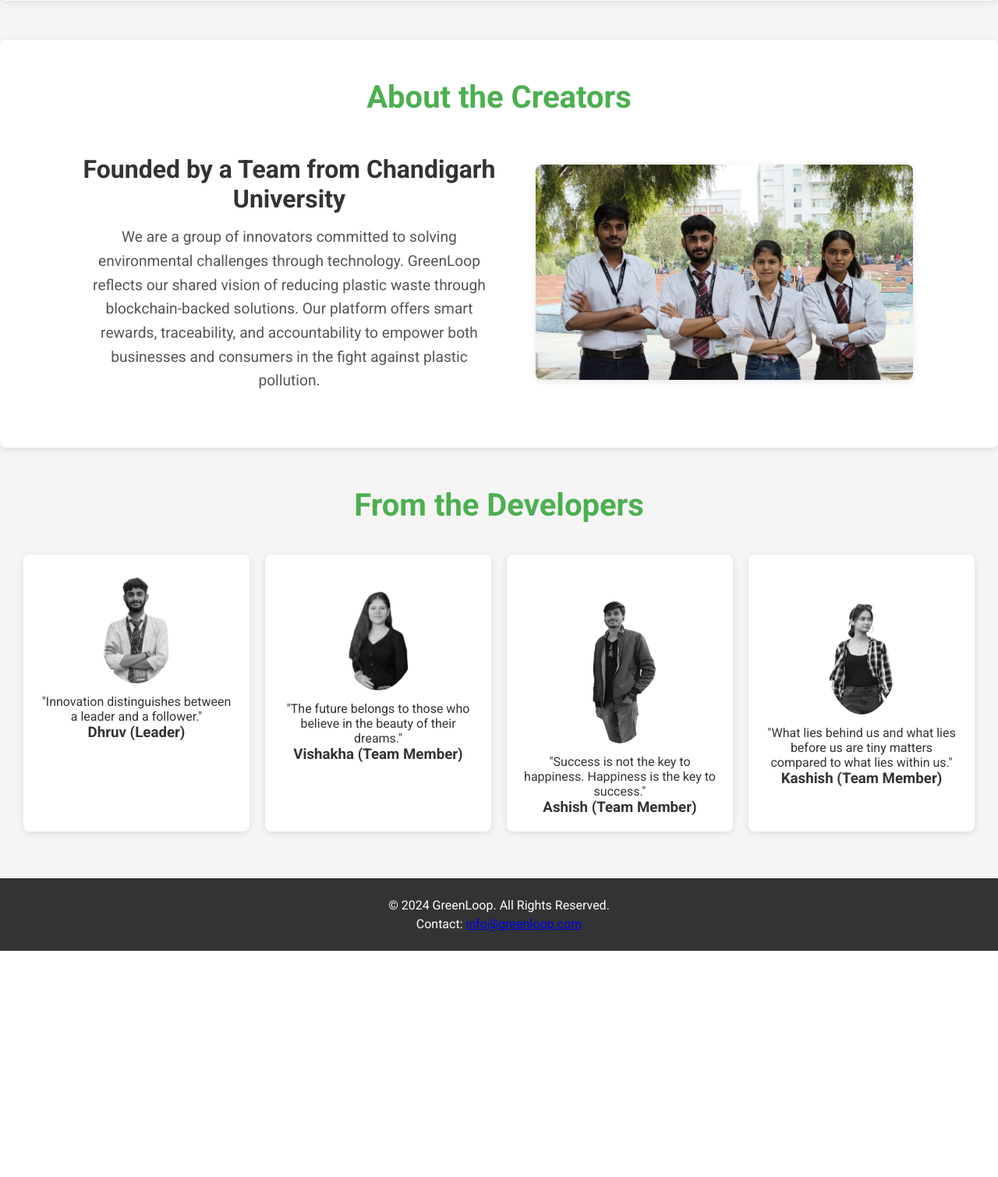
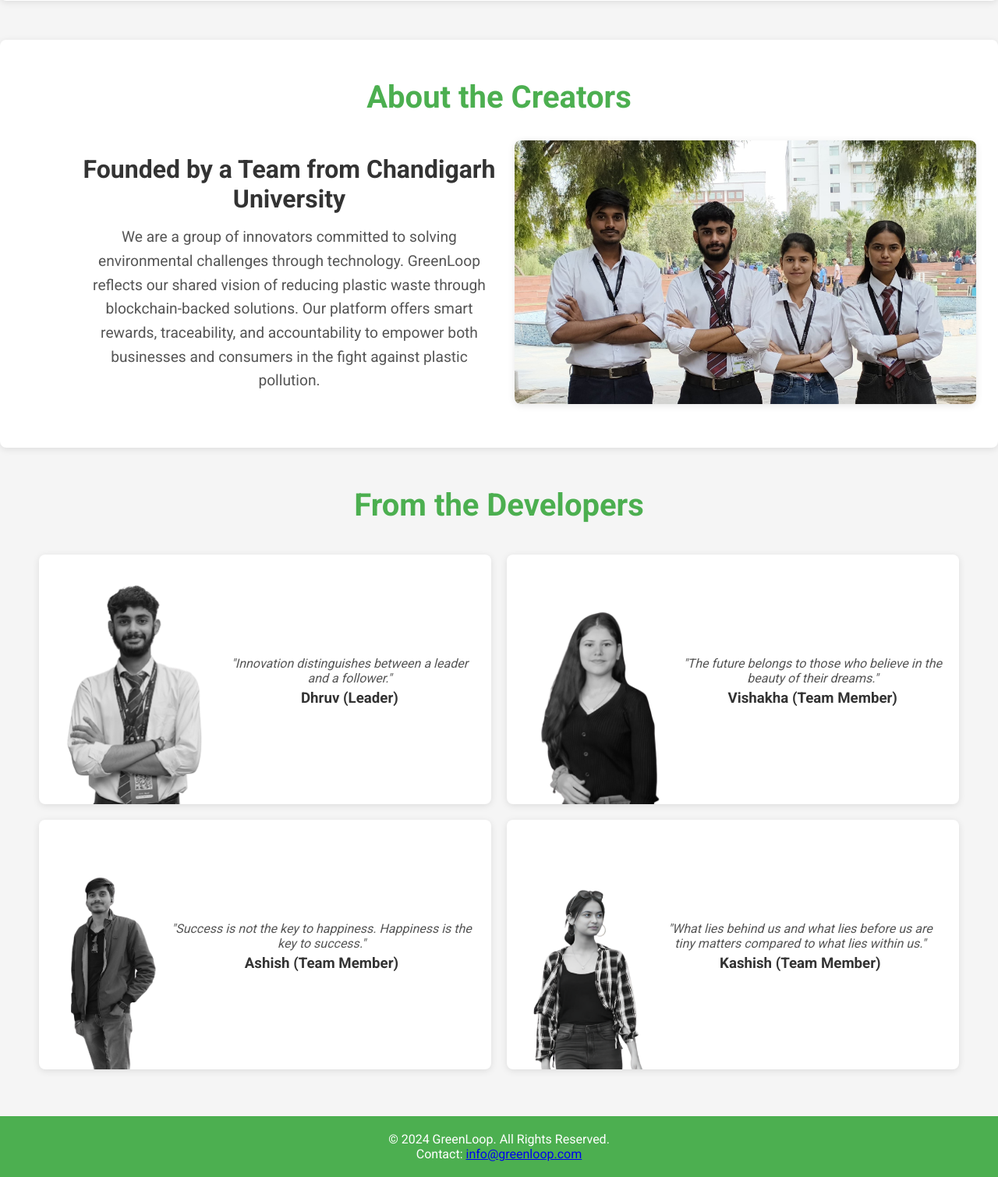
Before and after one commit to codebuds-bash/GreenLoop, a Node server app: page / in a window 1280 px wide. Shown: the part 1837-3346 px from the top of the page at 78% size. Before the commit the page ends 3056 px from the top, so only its background shows below. Run offline with Node 20, Linux system fonts and the light colour scheme; some libraries are stand-ins or nearby versions.

Commit message:
Update styles.css

```diff
--- a/public/css/styles.css
+++ b/public/css/styles.css
@@ -19,7 +19,7 @@ body {
 
 /* Navbar Styles */
 .navbar {
-    background-color: #fff; /* Set background to white */
+    background-color: #fff; /* Set background to transparent */
     padding: 10px 20px;
     position: fixed;   /* Makes the navbar fixed at the top */
     top: 0; /* Ensures it sticks to the top of the page */
@@ -28,18 +28,12 @@ body {
     box-shadow: 0 4px 10px rgba(0, 0, 0, 0.2); /* Adds a shadow effect */
     transition: background-color 0.3s;
 }
-ul {
-    text-align: right; /* Aligns the text inside the unordered list to the right */
-    padding: 0; /* Remove default padding */
-    margin: 0; /* Remove default margin */
-}
-
-
 .logo {
-    margin-top: 30px; /* Adjust margin for logo */
+    width: 80px; /* Adjust this value to decrease/increase the size */
+    height: auto;
+    margin-top: 20px;
 
 }
-
 .navbar.scrolled {
     background-color: #000000; /* Change to grey when scrolled */
 }
@@ -61,7 +55,6 @@ ul {
     align-items: center; /* Center list items vertically */
     margin: 0; /* Remove default margin */
     padding: 0; /* Remove default padding */
-    justify-content: flex-end; /* Aligns the list items to the right */
 }
 
 .navbar nav ul li {
@@ -79,7 +72,6 @@ ul {
     background-color: rgba(0, 0, 0, 0.2); /* Light hover effect */
     border-radius: 5px; /* Rounded corners for hover effect */
 }
-
 
 /* Hero Section */
 .hero {
@@ -169,6 +161,7 @@ ul {
     border-radius: 5px;
 }
 
+
 /* Services Section */
 .services h2 {
     text-align: center; /* Centers the heading */
@@ -177,7 +170,6 @@ ul {
     margin-bottom: 30px; /* Space below the heading */
     color: #4CAF50; /* Green color for headings */
 }
-
 .service-link {
     display: block; /* Makes the entire card clickable */
     color: inherit; /* Inherit text color from parent */
@@ -267,16 +259,16 @@ ul {
     font-size: 1.2rem;
     color: #555;
     line-height: 1.6;
+    padding: 0px 0px;
 }
 
-/* Creators Image Adjustments */
 .creators-image {
     flex: 1;
     text-align: center;
 }
 
 .creators-image img {
-    max-width: 90%; /* Set a max width for responsiveness */
+    max-width: 110%;
     height: auto;
     border-radius: 8px;
     box-shadow: 0 2px 10px rgba(0, 0, 0, 0.1);
@@ -297,61 +289,72 @@ ul {
 .developers-container {
     display: flex; /* Enables flexbox layout */
     justify-content: center; /* Centers the content */
-    flex-wrap: wrap; /* Allows wrapping on smaller screens */
+    flex-wrap: wrap; /* Allows cards to wrap on smaller screens */
 }
 
 .developer-card {
-    flex: 1 1 200px; /* Adjust for the desired card size */
-    max-width: 300px; /* Limits maximum width */
-    margin: 10px; /* Adds space between cards */
-    padding: 20px;
-    text-align: center;
-    border-radius: 8px;
-    box-shadow: 0 2px 10px rgba(0, 0, 0, 0.1);
-    background-color: #fff; /* White background for cards */
+    background-color: #fff; /* Background color for each card */
+    border-radius: 8px; /* Rounds the corners */
+    padding: 20px; /* Padding for each card */
+    margin: 10px; /* Space around each card */
+    box-shadow: 0 2px 10px rgba(0, 0, 0, 0.1); /* Shadow for each card */
+    flex: 0 1 calc(50% - 40px); /* Two cards per row with space */
+    transition: transform 0.3s; /* Smooth hover effect */
+    display: flex; /* Use flexbox for the card layout */
+    align-items: center; /* Align items vertically */
+    min-height: 0px;
 }
 
 .developer-image {
-    width: 100%; /* Ensures the image scales properly */
-    max-width: 100px; /* Decreased maximum size */
-    height: auto; /* Maintains aspect ratio */
-    border-radius: 50%; /* Makes the image circular */
-    margin-bottom: 10px; /* Adds space below the image */
+    width:auto ; /* Set the width of the image */
+    height:300px; /* Set the height of the image */
+    margin-bottom: -20px;
+     /* Make the image circular */
+    margin-right: 10px; /* Space between the image and the text */
 }
 
-.developer-name {
-    font-size: 1.2rem;
-    font-weight: bold;
-    color: #333; /* Darker text for names */
+.developer-content {
+    flex: 1; /* Allow content to take up the remaining space */
 }
 
-/* Footer Styles */
-.footer {
-    background-color: #333; /* Dark background */
-    color: white;
-    text-align: center;
-    padding: 20px;
+.quote {
+    font-style: italic; /* Italic style for quotes */
+    margin: 5px 0; /* Margin for the quote */
+    color: #555; /* Color for the quote */
 }
 
-.footer p {
-    margin: 5px 0;
+.developer-card:hover {
+    transform: translateY(-15px); /* Elevates card on hover */
 }
 
-/* Media Queries for Responsive Design */
-@media (max-width: 768px) {
-    .navbar nav ul {
-        flex-direction: column; /* Stacks nav items vertically on small screens */
-    }
 
-    .service-card {
-        flex: 1 1 100%; /* Full width on small screens */
-    }
 
-    .developers-container {
-        flex-direction: column; /* Stacks developer cards vertically */
-    }
+/* Footer */
+.footer {
+    background-color: #4CAF50;
+    color: white;
+    padding: 20px 0;
+    text-align: center;
+}
 
-    .developer-card {
-        margin: 10px auto; /* Center cards */
-    }
+.footer h2 {
+    margin-bottom: 10px;
 }
+
+/* Logout Button Styles */
+.logout-button {
+    background-color: #ff5722; /* Bright red color */
+    color: white; /* Text color */
+    padding: 10px 20px; /* Padding around the text */
+    border: none; /* Remove default border */
+    border-radius: 5px; /* Rounded corners */
+    font-size: 1rem; /* Font size */
+    font-weight: bold; /* Bold text */
+    cursor: pointer; /* Pointer cursor on hover */
+    transition: background-color 0.3s, transform 0.3s; /* Transition effects */
+}
+
+.logout-button:hover {
+    background-color: #e64a19; /* Darker red when hovering */
+    transform: translateY(-2px); /* Slight lift effect on hover */
+}
```
